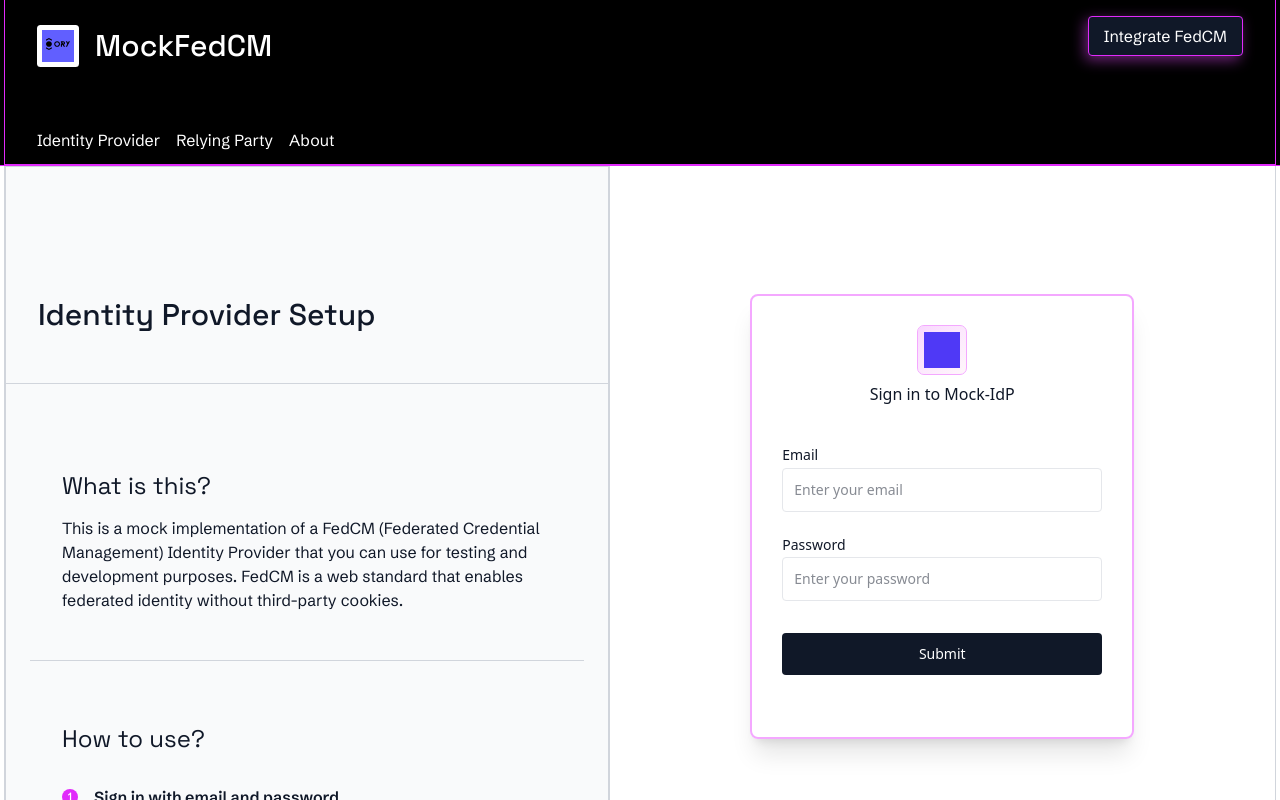
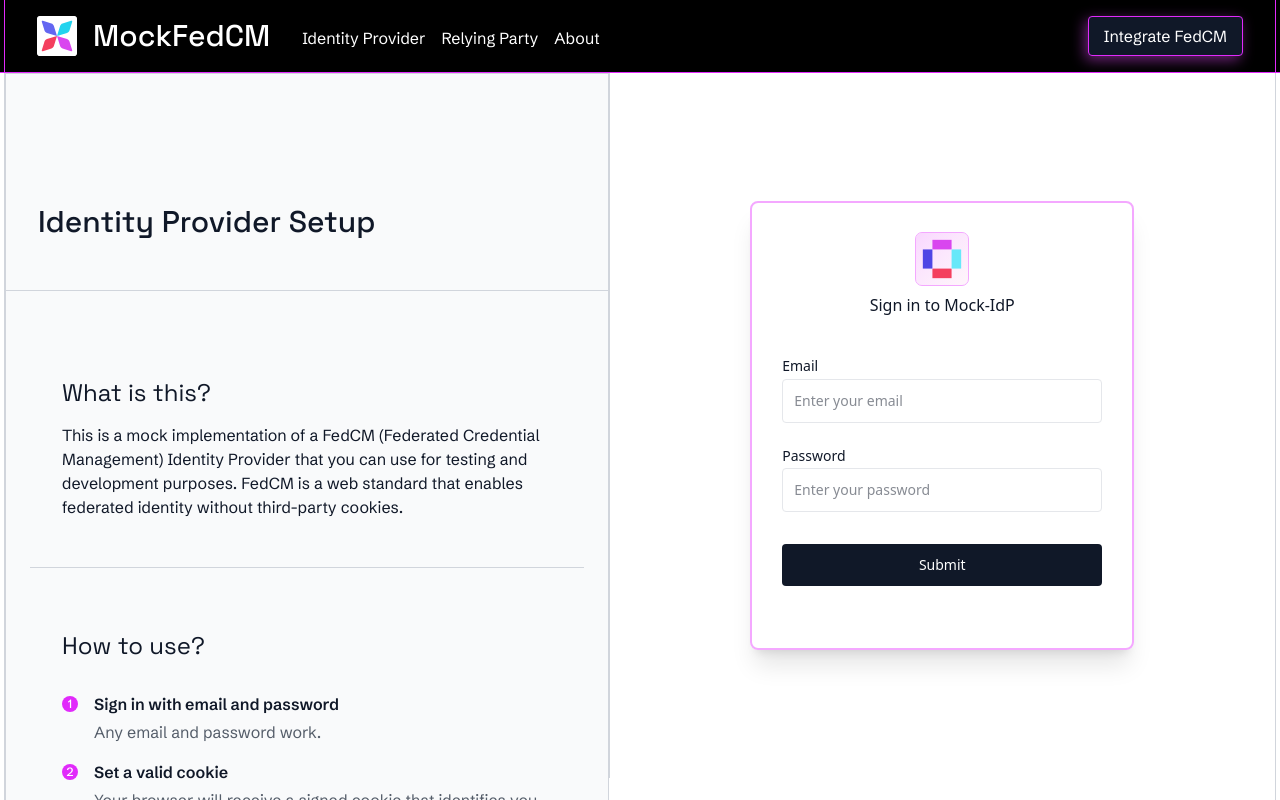
Before and after one commit to ory/mockfedcm, a Next.js app: page /idp in a window 1280 px wide. Shown: the top 800 px of the page. Built offline with nearby package versions, Linux system fonts and the light colour scheme.

Commit message:
Style and logo adjustments

```diff
--- a/src/app/idp/_components/idpExplanation.tsx
+++ b/src/app/idp/_components/idpExplanation.tsx
@@ -1,7 +1,7 @@
 "use client";
 
 import { useEffect, useState } from "react";
-// import Button from "@/components/ui/button";
+import { Check, Copy } from "lucide-react";
 
 function EndpointItem({ label, url }: { label: string; url: string }) {
   const [copied, setCopied] = useState(false);
@@ -27,7 +27,7 @@ function EndpointItem({ label, url }: { label: string; url: string }) {
           {label}
         </div>
       </div>
-      <div className="self-stretch p-3 bg-white rounded outline outline-1 outline-offset-[-1px] outline-gray-200 inline-flex justify-start items-center gap-2 overflow-hidden">
+      <div className="self-stretch p-3 bg-white rounded outline outline-offset-[-1px] outline-gray-200 inline-flex justify-start items-center gap-2 overflow-hidden">
         <div className="flex-1 flex justify-start items-center">
           <div className="flex-1 justify-start text-gray-900 text-base font-normal leading-none">
             {url}
@@ -39,21 +39,9 @@ function EndpointItem({ label, url }: { label: string; url: string }) {
           title={copied ? "Copied!" : "Copy to clipboard"}
         >
           {copied ? (
-            <svg
-              xmlns="http://www.w3.org/2000/svg"
-              width="16"
-              height="16"
-              viewBox="0 0 24 24"
-              fill="none"
-              stroke="currentColor"
-              strokeWidth="2"
-              strokeLinecap="round"
-              strokeLinejoin="round"
-            >
-              <path d="M20 6L9 17l-5-5" />
-            </svg>
+            <Check className="w-4 h-4 items-center" />
           ) : (
-            <div className="w-2.5 h-2.5 left-[2.67px] top-[2.67px] absolute outline outline-1 outline-offset-[-0.50px] outline-gray-900" />
+            <Copy className="w-4 h-4 items-center" />
           )}
         </div>
       </div>
--- a/src/app/idp/_components/loginForm.tsx
+++ b/src/app/idp/_components/loginForm.tsx
@@ -1,4 +1,5 @@
 import { useState } from "react";
+import Image from "next/image";
 
 interface LoginFormData {
   email: string;
@@ -13,6 +14,7 @@ export default function LoginForm() {
   const [loading, setLoading] = useState(false);
   const [error, setError] = useState<string | null>(null);
   const [success, setSuccess] = useState(false);
+  const logoSrc = "/Vector.svg";
 
   const handleSubmit = async (e: React.FormEvent) => {
     e.preventDefault();
@@ -53,7 +55,13 @@ export default function LoginForm() {
       <div className="w-96 px-8 pt-8 pb-16 bg-white rounded-lg shadow-xl outline outline-2 outline-offset-[-2px] outline-fuchsia-300 flex flex-col justify-start items-center gap-11">
         <div className="flex flex-col justify-start items-center gap-3">
           <div className="p-1.5 bg-gradient-to-br from-fuchsia-500/20 to-pink-200/20 rounded-md outline outline-[0.72px] outline-offset-[-0.72px] outline-fuchsia-300 inline-flex justify-start items-center gap-1.5">
-            <div className="w-9 h-9 bg-indigo-600" />
+            <Image
+              src={logoSrc}
+              alt={"Company Logo"}
+              width={40}
+              height={40}
+              className="object-contain"
+            />
           </div>
           <div className="justify-start text-gray-900 text-base font-medium leading-none">
             Sign in to Mock-IdP
--- a/src/app/layout.tsx
+++ b/src/app/layout.tsx
@@ -30,7 +30,7 @@ interface RootLayoutProps {
 }
 
 export default function RootLayout({ children }: RootLayoutProps) {
-  const logoSrc = "/logo-ory.svg";
+  const logoSrc = "/Generic-Logo.svg";
 
   const leftSideContent = (
     <div className="flex-1 min-w-80 inline-flex flex-col justify-start items-start gap-2">
@@ -54,7 +54,7 @@ export default function RootLayout({ children }: RootLayoutProps) {
           </div>
         </Link>
         <Link
-          href="/about"
+          href="/"
           data-state="Default"
           className="pt-2 flex justify-center items-center gap-2"
         >
@@ -85,20 +85,18 @@ export default function RootLayout({ children }: RootLayoutProps) {
       data-variant="Default"
       className="flex justify-start items-center gap-4"
     >
-      <div className="w-[42px] h-[42px] relative bg-white rounded-[3.5px]">
-        <div className="w-8 h-8 absolute left-[5px] top-[5px] bg-indigo-500">
-          <Link href="/" className="flex items-center">
+      <div className="w-10 h-10 relative bg-white rounded">
+        <Link href="/" className="flex items-center absolute w-10 h-10">
           <Image
             src={logoSrc}
             alt={"Company Logo"}
             width={40}
             height={40}
-              className="object-contain pt-2 px-1"
+            className="object-contain"
           />
         </Link>
       </div>
-      </div>
-      <div className="justify-start text-white text-3xl font-medium font-['Space_Grotesk'] leading-loose">
+      <div className="hidden md:block justify-start text-white text-3xl font-medium font-['Space_Grotesk'] leading-loose ">
         MockFedCM
       </div>
     </div>
@@ -116,7 +114,7 @@ export default function RootLayout({ children }: RootLayoutProps) {
             leftContent={leftSideContent}
             rightContent={rightSideContent}
           />
-          <main className="">
+          <main>
             <div className="px-1">{children}</div>
           </main>
         </div>
--- a/src/app/rp/_components/rpExplanation.tsx
+++ b/src/app/rp/_components/rpExplanation.tsx
@@ -1,4 +1,4 @@
-import React from "react";
+import React, { Fragment } from "react";
 import { FedCMContext } from "./contextSelect";
 
 interface ContextOptionWithKey {
@@ -37,9 +37,9 @@ const ExplanationSection = () => {
   ];
 
   return (
-    <div className="min-h-screen bg-gray-50">
+    <div className="bg-gray-50">
       <div className="max-w-4xl">
-        <div className="card mb-8">
+        <div className="card">
           <div className="card-body gap-16">
             <div className="self-stretch h-40 px-8 pb-12 border-b border-gray-300 inline-flex flex-col justify-start items-start gap-4">
               <div className="self-stretch justify-start text-gray-900 text-2xl font-normal font-['Space_Grotesk'] leading-7">
@@ -171,7 +171,7 @@ const ExplanationSection = () => {
                       </div>
                       <div className="self-stretch opacity-75 justify-start">
                         {contextOptions.map((option) => (
-                          <>
+                          <Fragment key={option.id}>
                             <span className="text-gray-800 text-base font-semibold font-['Schibsted_Grotesk'] leading-normal">
                               {option.label}
                             </span>
@@ -179,7 +179,7 @@ const ExplanationSection = () => {
                               : {option.description}
                               <br />
                             </span>
-                          </>
+                          </Fragment>
                         ))}
                       </div>
                     </div>
--- a/src/app/rp/_components/rpForm.tsx
+++ b/src/app/rp/_components/rpForm.tsx
@@ -9,6 +9,7 @@ import { generateNonce } from "@/utils/generateNonce";
 import { generateClientId } from "@/utils/generateClientId";
 import { isHttpsEnabled } from "@/utils/https";
 import { useRouter } from "next/navigation";
+import { Copy } from "lucide-react";
 
 // Constants moved to separate object for better reusability
 const STORAGE_KEYS = {
@@ -278,7 +279,7 @@ const JsonOutputDisplay: React.FC<JsonOutputDisplayProps> = ({
         </div>
         <div data-state="Default" className="w-5 h-5 relative">
           <div className="w-5 h-5 left-0 top-0 absolute overflow-hidden">
-            <div className="w-3.5 h-3.5 left-[3.33px] top-[3.33px] absolute outline outline-offset-[-0.50px] outline-fuchsia-500" />
+            <Copy className="w-3.5 h-3.5 left-[3.33px] top-[3.33px] text-fuchsia-500" />
           </div>
         </div>
       </div>
--- a/src/components/ui/header.tsx
+++ b/src/components/ui/header.tsx
@@ -20,17 +20,25 @@ const Header = ({
 }: HeaderProps) => {
   return (
     <header
-      className={`w-full bg-black px-1  border-b border-fuchsia-500 inline-flex flex-col justify-start items-center overflow-hidden ${className}`}
+      className={`w-full bg-black px-1 border-b border-fuchsia-500 inline-flex flex-col justify-start items-center overflow-hidden ${className}`}
     >
-      <div className="w-full max-w-[1536px] h-full bg-black overflow-hidden border-b border-fuchsia-500 flex flex-col justify-start items-center">
-        <div className="w-full py-4 border-l border-r border-fuchsia-500 flex flex-col justify-start items-start gap-12">
-          <div className="self-stretch px-8 flex justify-between items-start">
-            <div className="flex-1 flex justify-start items-center gap-12 flex-wrap content-center">
-              {logo}
-              {leftContent}
+      <div className="w-full max-w-[1536px] h-full bg-black overflow-hidden flex flex-col justify-start items-center">
+        <div className="w-full py-1.5 border-l border-r border-fuchsia-500 flex flex-col justify-start items-start gap-12">
+          <div className="self-stretch px-8">
+            {/* Large Screens Layout */}
+            <div className="hidden lg:flex justify-between items-center space-x-8">
+              <div className="flex-shrink-0">{logo}</div>
+              <div className="flex-grow">{leftContent}</div>
+              <div className="flex-shrink-0 transform">{rightContent}</div>
             </div>
-            <div className="flex-1 flex justify-end items-center gap-4">
-              {rightContent}
+
+            {/* Small Screens Layout */}
+            <div className="flex lg:hidden flex-col">
+              <div className="flex justify-between items-center">
+                <div className="flex-shrink-0">{logo}</div>
+                <div className="flex-shrink-0">{rightContent}</div>
+              </div>
+              <div className="w-full mt-4">{leftContent}</div>
             </div>
           </div>
         </div>
```
Also changed, not shown: public/Generic-Logo.svg (added), public/Vector.svg (added). Lines whose indentation alone changed are shown as unchanged.
